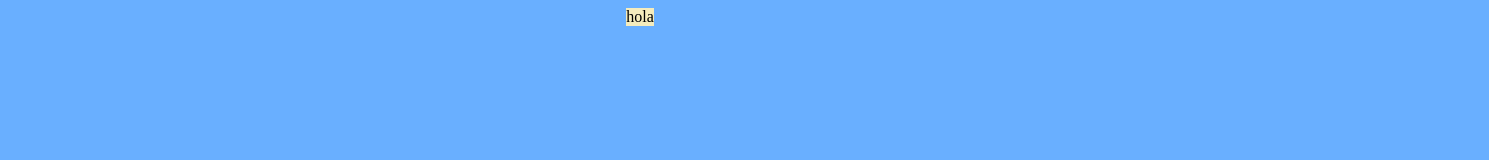
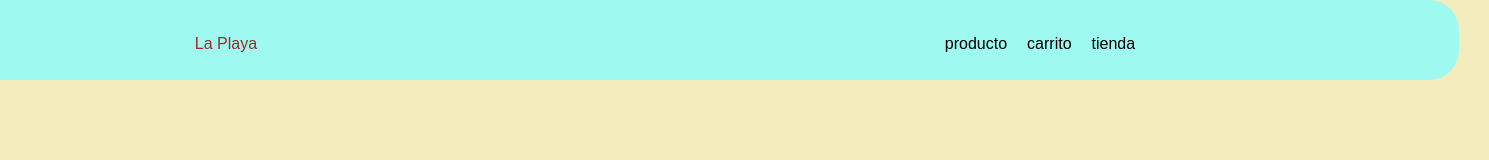
Before and after one commit to Elbigos24/pagina_web, a plain HTML site: page index.html in a window 1280 px wide. Shown: the whole page, 1489 px wide, since content can reach past the window. Drawn offline with Linux system fonts and the light colour scheme; a web font is replaced by a local one.

Commit message:
menuu
se agrego menu a el codigo

```diff
--- a/css/style.css
+++ b/css/style.css
@@ -1,3 +1,8 @@
+*{
+    margin:0;
+    padding: 0;
+}
+
 body{
     background: #69afff;
     display: flex;
@@ -5,10 +10,34 @@ body{
     align-items: center;
     gap: 30px;
 }
-body>div#home{
+body>section>div#home{
     background-color: #F5ECBD;
+     height: 100vh ;
+     width: 100%;
 }
-body>div#home>div#menu{
-    height: 25%;
+body>section>#home>div#menu{
+    height: 10%;
+    border-radius: 30px;
+    width: 1638px;
+    margin-left: 30px;
+    background-color: #9EFAF1;
+    margin-right: 30px;
+   justify-content: space-around;
+    display: flex;
+}
+body>section>#home>div#menu>div{
+    margin-top: 35px;
+    color: rgb(161, 40, 40);
+     font-family: "Zalando Sans", sans-serif;
+     font-size: 2 rem;
+    margin-left: 50px;
+}
+body>section>#home>div#menu>div#menuu{
+    display: flex;
+    color: black;
+    margin-left: 20px;
+}
+body>section>#home>div#menu>div#menuu>div{
 
+    margin-left: 20px;
 }
--- a/index.html
+++ b/index.html
@@ -5,14 +5,29 @@
     <meta name="viewport" content="width=device-width, initial-scale=1.0">
     <title>Document</title>
     <link rel="stylesheet" href="/css/style.css">
+    <link href="https://fonts.googleapis.com/css2?family=Zalando+Sans:ital,wght@0,200..900;1,200..900&display=swap" rel="stylesheet">
 </head>
 <body>
-    <div id="home">
+    <section>
+        <div id="home">
 
-        <div id="menu">hola</div>
-        <div id="eje"></div>
-        <div></div>
+            <div id="menu">
 
-    </div>
+                <div id="logo">La Playa</div>
+
+                <div id="menuu">
+                    <div>producto</div>
+                    <div>carrito</div>
+                    <div> tienda</div>
+                </div>
+            </div>
+            <div id="eje"></div>
+
+
+         </div>
+
+
+    </section>
+
 </body>
 </html>
```
